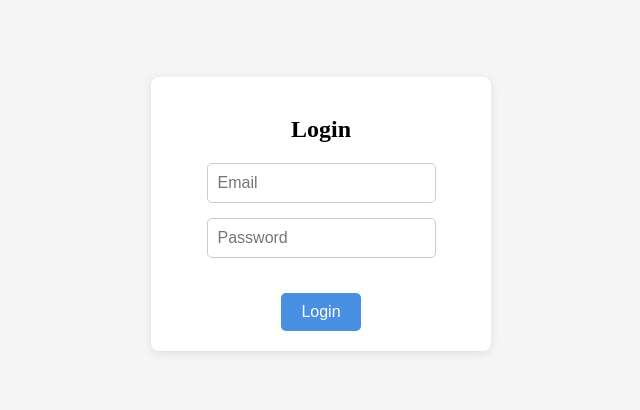
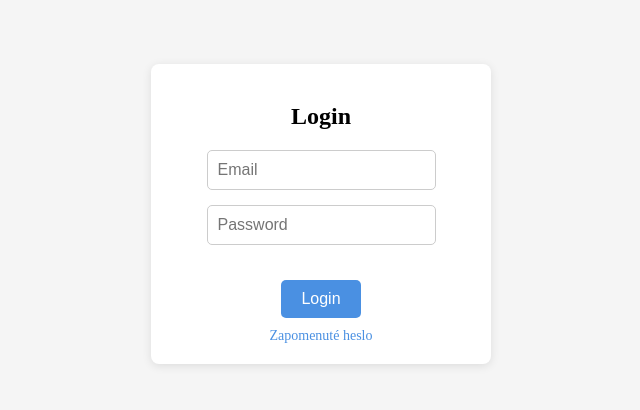
Before and after one commit to Trenclik/SOPL-DOMUS, a SvelteKit app: page /Login in a window 1280 px wide. Shown: the part 194-604 px from the top of the page, without its empty margins (319-959 px from the left). Built offline with nearby package versions, Linux system fonts and the light colour scheme.

Commit message:
Frontend-3-Marat

```diff
--- a/src/routes/Login/+page.svelte
+++ b/src/routes/Login/+page.svelte
@@ -42,6 +42,20 @@
 		  margin-bottom: 10px;
 		}
 
+		.forgot-password {
+		  margin-top: 10px;
+		  font-size: 14px;
+
+		  a {
+			color: #4A90E2;
+			text-decoration: none;
+
+			&:hover {
+			  text-decoration: underline;
+			}
+		  }
+		}
+
 		button {
 		  background-color: #4A90E2;
 		  color: #fff;
@@ -69,5 +83,8 @@
 	  <Input type="email" bind:value={email} placeholder="Email" />
 	  <Input type="password" bind:value={password} placeholder="Password" />
 	  <button on:click={handleSubmit}>Login</button>
+	  <div class="forgot-password">
+		<a href="/forgot-password">Zapomenuté heslo</a>
+	  </div>
 	</div>
   </div>
```
